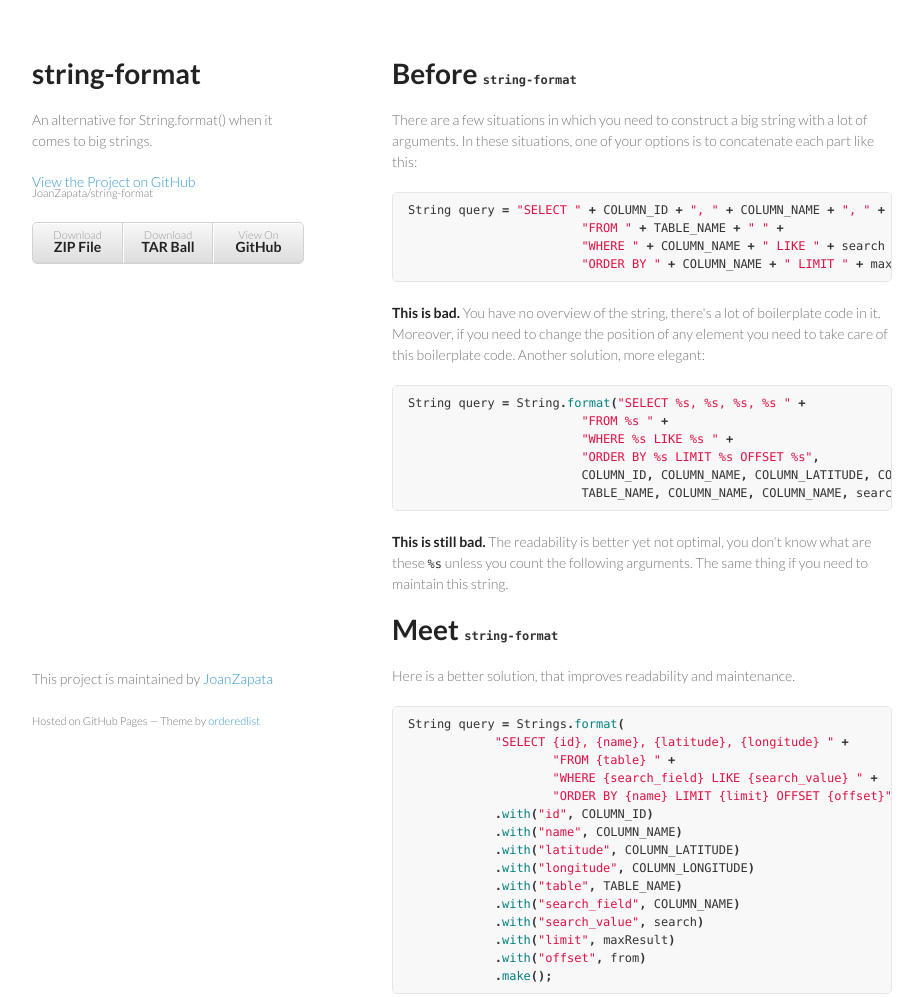
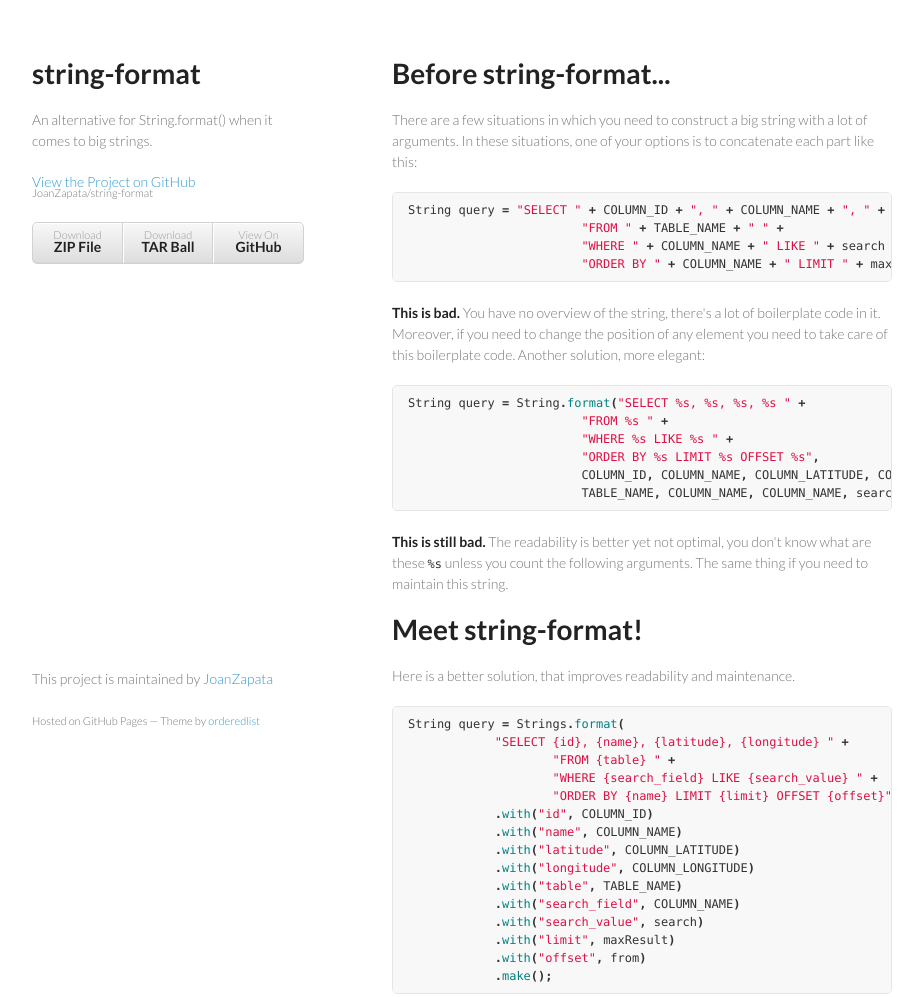
Before and after one commit to JoanZapata/string-format, a plain HTML site: page index.html in a window 1280 px wide. Shown: the top 997 px of the page, without its empty margins (178-1101 px from the left). Drawn offline with Linux system fonts and the light colour scheme.

```diff
--- a/index.html
+++ b/index.html
@@ -29,8 +29,7 @@
       </header>
       <section>
         <h1>
-<a name="before-string-format" class="anchor" href="#before-string-format"><span class="octicon octicon-link"></span></a>Before <code>string-format</code>
-</h1>
+<a name="before-string-format" class="anchor" href="#before-string-format"><span class="octicon octicon-link"></span></a>Before string-format...</h1>
 
 <p>There are a few situations in which you need to construct a big string with a lot of arguments.
 In these situations, one of your options is to concatenate each part like this:</p>
@@ -54,8 +53,7 @@ In these situations, one of your options is to concatenate each part like this:<
 <p><strong>This is still bad.</strong> The readability is better yet not optimal, you don't know what are these <code>%s</code> unless you count the following arguments. The same thing if you need to maintain this string.</p>
 
 <h1>
-<a name="meet-string-format" class="anchor" href="#meet-string-format"><span class="octicon octicon-link"></span></a>Meet <code>string-format</code>
-</h1>
+<a name="meet-string-format" class="anchor" href="#meet-string-format"><span class="octicon octicon-link"></span></a>Meet string-format!</h1>
 
 <p>Here is a better solution, that improves readability and maintenance.</p>
 
```
Also changed, not shown: params.json (+1 -1 lines).
